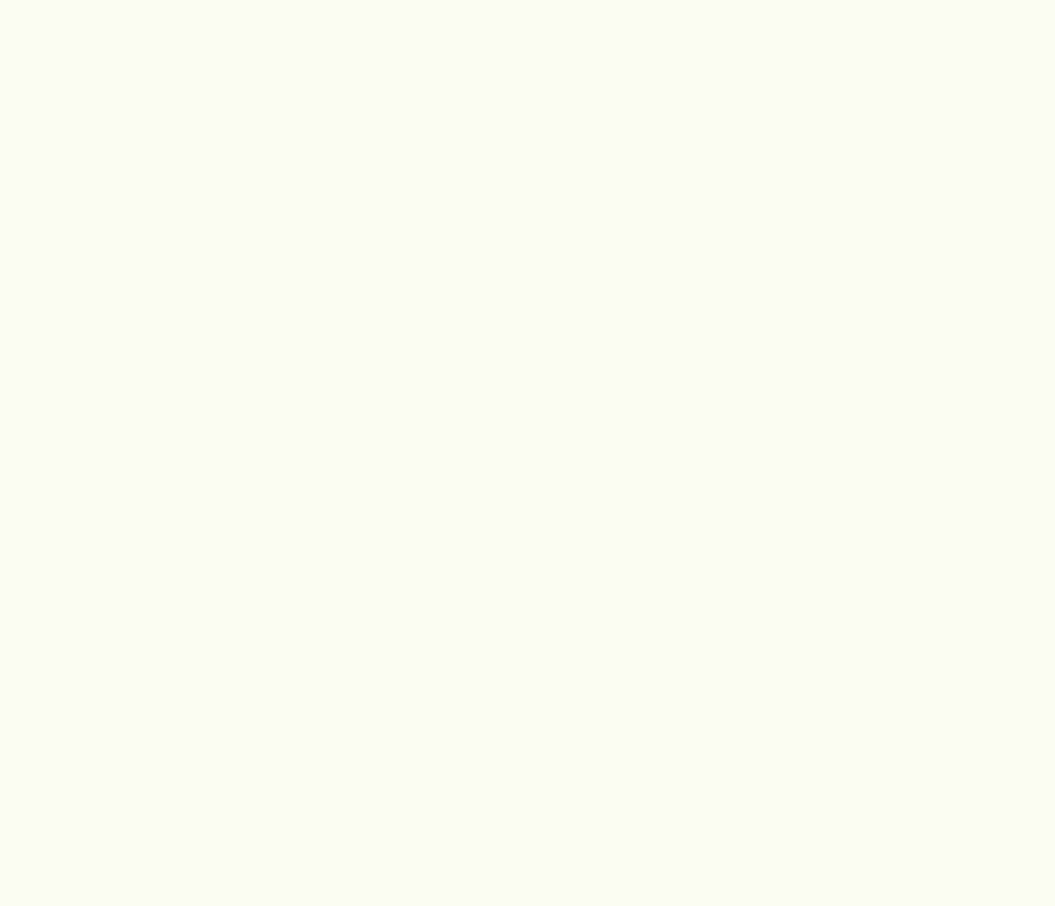
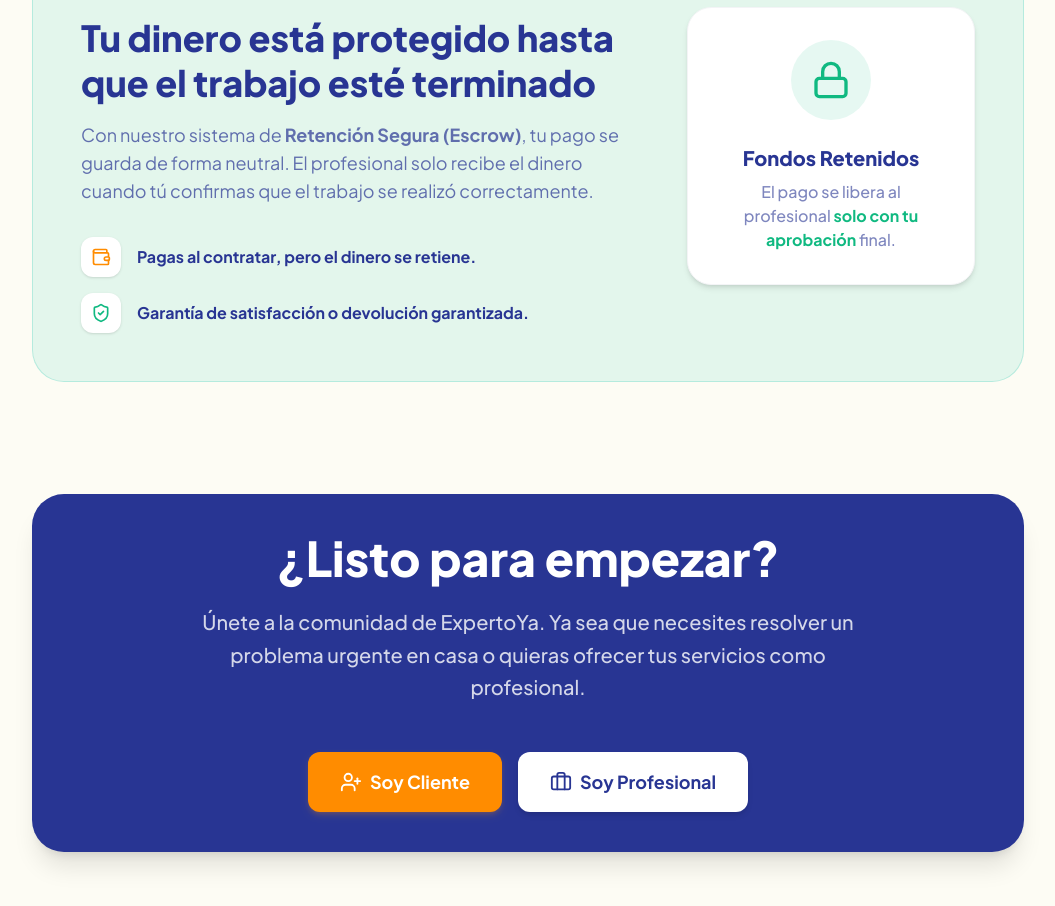
Before and after one commit to DevEriik/expertoya-web, a React (Vite) app: page / in a window 1280 px wide. Shown: the part 1520-2426 px from the top of the page, without its empty margins (112-1167 px from the left). Before the commit the page ends 1446 px from the top, so only its background shows below. Built offline with nearby package versions, Linux system fonts and the light colour scheme.

Commit message:
feat(F5): agregar componentes de Escrow y CTA a la Landing Page

```diff
--- a/src/App.tsx
+++ b/src/App.tsx
@@ -8,6 +8,8 @@ import { BrowserRouter, Routes, Route } from "react-router-dom";
 import { AuthProvider } from "./context/AuthContext";
 import { Login } from "./pages/Login";
 import { Register } from "./pages/Register";
+import { EscrowInfo } from "./components/EscrowInfo";
+import { CallToAction } from "./components/CallToAction";
 
 const PublicHome = () => (
   <main className="min-h-screen pb-20">
@@ -15,6 +17,8 @@ const PublicHome = () => (
     <Hero />
     <Categories />
     <ProfessionalsNearYou />
+    <EscrowInfo />
+    <CallToAction />
   </main>
 );
 
--- /dev/null
+++ b/src/components/CallToAction.tsx
@@ -0,0 +1,36 @@
+import { UserPlus, Briefcase, User } from "lucide-react";
+import { Link } from "react-router-dom";
+
+export const CallToAction = () => {
+  return (
+    <section className="px-4 py-12 mb-16 max-w-5xl mx-auto w-full">
+      <div className="bg-dark rounded-[2rem] p-10 md:p16 text-center text-white flex flex-col items-center shadow-xl">
+        <h2 className="text-3xl md:text-5xl font-extrabold mb-6">
+          ¿Listo para empezar?
+        </h2>
+        <p className="text-white/80 text-lg md:text-xl max-w-2xl mb-12 leading-relaxed font-medium">
+          Únete a la comunidad de ExpertoYa. Ya sea que necesites resolver un
+          problema urgente en casa o quieras ofrecer tus servicios como
+          profesional.
+        </p>
+
+        <div className="flex flex-col sm: sm:flex-row gap-4 w-full justify-center">
+          <Link
+            to="/register"
+            className="flex items-center justify-center gap-2 bg-primary hover:bg-primary/90 text-white font-bold py-4 px-8 rounded-xl transition-all hover:scale-105 shadow-md shadow-primary/20 text-lg"
+          >
+            <UserPlus size={22} />
+            Soy Cliente
+          </Link>
+          <Link
+            to="/register"
+            className="flex items-center justify-center gap-2 bg-white hover:bg-gray-50 text-dark font-bold py-4 px-8 rounded-xl transition-all hover:scale-105 shadow-md text-lg"
+          >
+            <Briefcase size={22} />
+            Soy Profesional
+          </Link>
+        </div>
+      </div>
+    </section>
+  );
+};
--- /dev/null
+++ b/src/components/EscrowInfo.tsx
@@ -0,0 +1,55 @@
+import { ShieldCheck, Lock, Wallet, Shield } from "lucide-react";
+
+export const EscrowInfo = () => {
+  return (
+    <section className="px-4 py-12 md:py-16 max-w-5xl mx-auto w-full">
+      <div className="bg-secondary/10 rounded-[2rem] p-8 md:p-12 flex flex-col md:flex-row items-center gap-8 md:gap-12 border border-secondary/20">
+        <div className="flex-1">
+          <div className="inline-flex items-center gap-2 px-4 py-1.5 rounded-full bg-white text-secondary text-sm font-bold mb-6 shadow-sm">
+            <ShieldCheck size={16} />
+            <span>Pagos 100% Seguros</span>
+          </div>
+
+          <h2 className="text-3xl md:text-4xl font-extrabold text-dark mb-4 leading-tight">
+            Tu dinero está protegido hasta que el trabajo esté terminado
+          </h2>
+          <p className="text-dark/70 text-lg mb-8">
+            Con nuestro sistema de <strong>Retención Segura (Escrow)</strong>,
+            tu pago se guarda de forma neutral. El profesional solo recibe el
+            dinero cuando tú confirmas que el trabajo se realizó correctamente.
+          </p>
+
+          <ul className="space-y-4">
+            <li className="flex items-center gap-4 text-dark font-bold">
+              <div className="w-10 h-10 rounded-xl bg-white flex items-center justify-center text-primary shadow-sm">
+                <Wallet size={20} />
+              </div>
+              Pagas al contratar, pero el dinero se retiene.
+            </li>
+            <li className="flex items-center gap-4 text-dark font-bold">
+              <div className="w-10 h-10 rounded-xl bg-white flex items-center justify-center text-success shadow-sm">
+                <ShieldCheck size={20} />
+              </div>
+              Garantía de satisfacción o devolución garantizada.
+            </li>
+          </ul>
+        </div>
+        <div className="w-full md:w-72 bg-white rounded-3xl p-8 shadow-md border border-gray-100 flex flex-col items-center text-center shrink-0 transition-transform hover:-translate-y-1">
+          <div className="w-20 h-20 bg-success/10 rounded-full flex items-center justify-center text-success mb-6">
+            <Lock size={40} />
+          </div>
+          <h3 className="font-extrabold text-xl text-dark mb-2">
+            Fondos Retenidos
+          </h3>
+          <p className="text-dark/60 font-medium">
+            El pago se libera al profesional{" "}
+            <span className="text-success font-bold">
+              solo con tu aprobación
+            </span>{" "}
+            final.
+          </p>
+        </div>
+      </div>
+    </section>
+  );
+};
```
